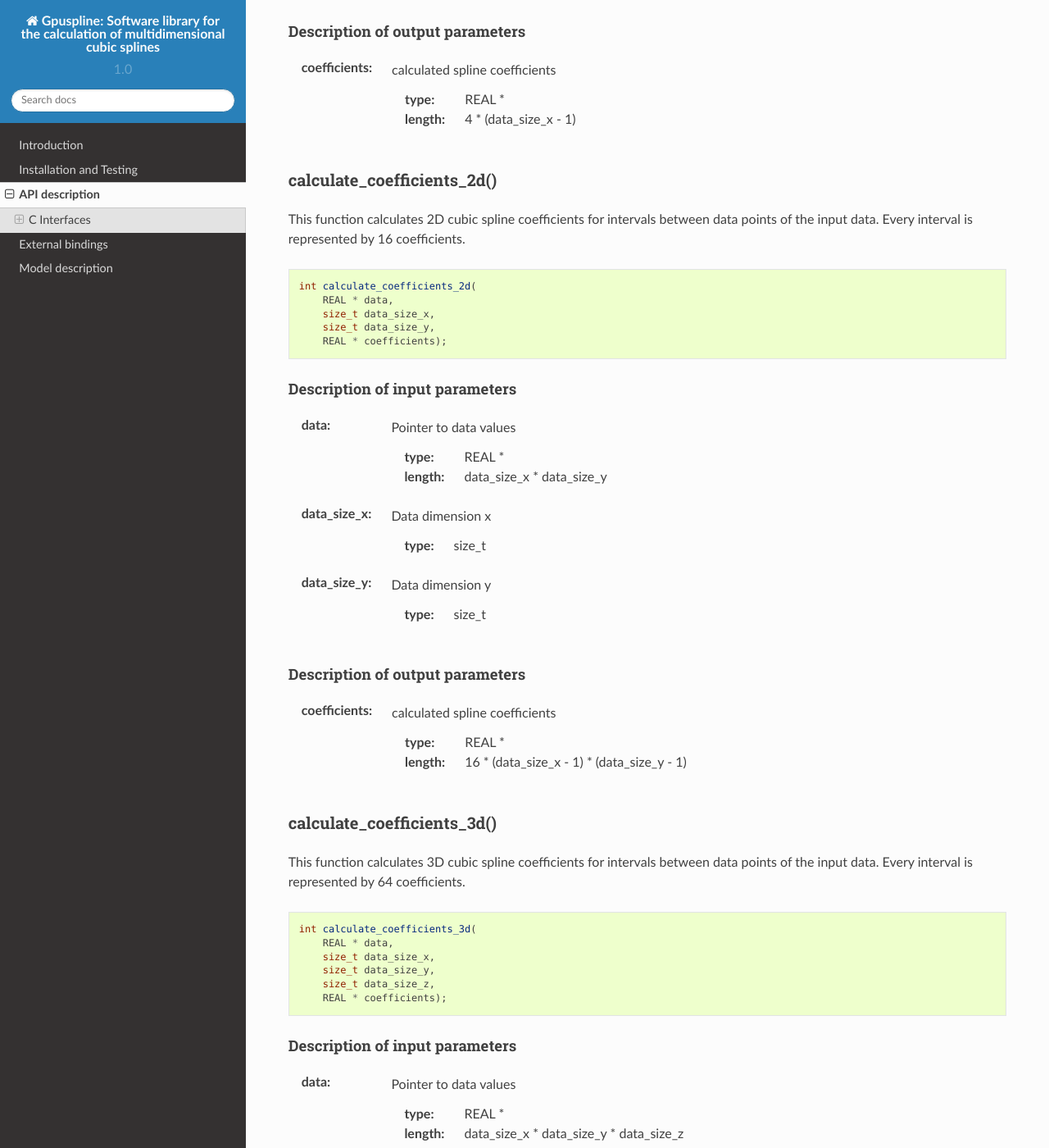
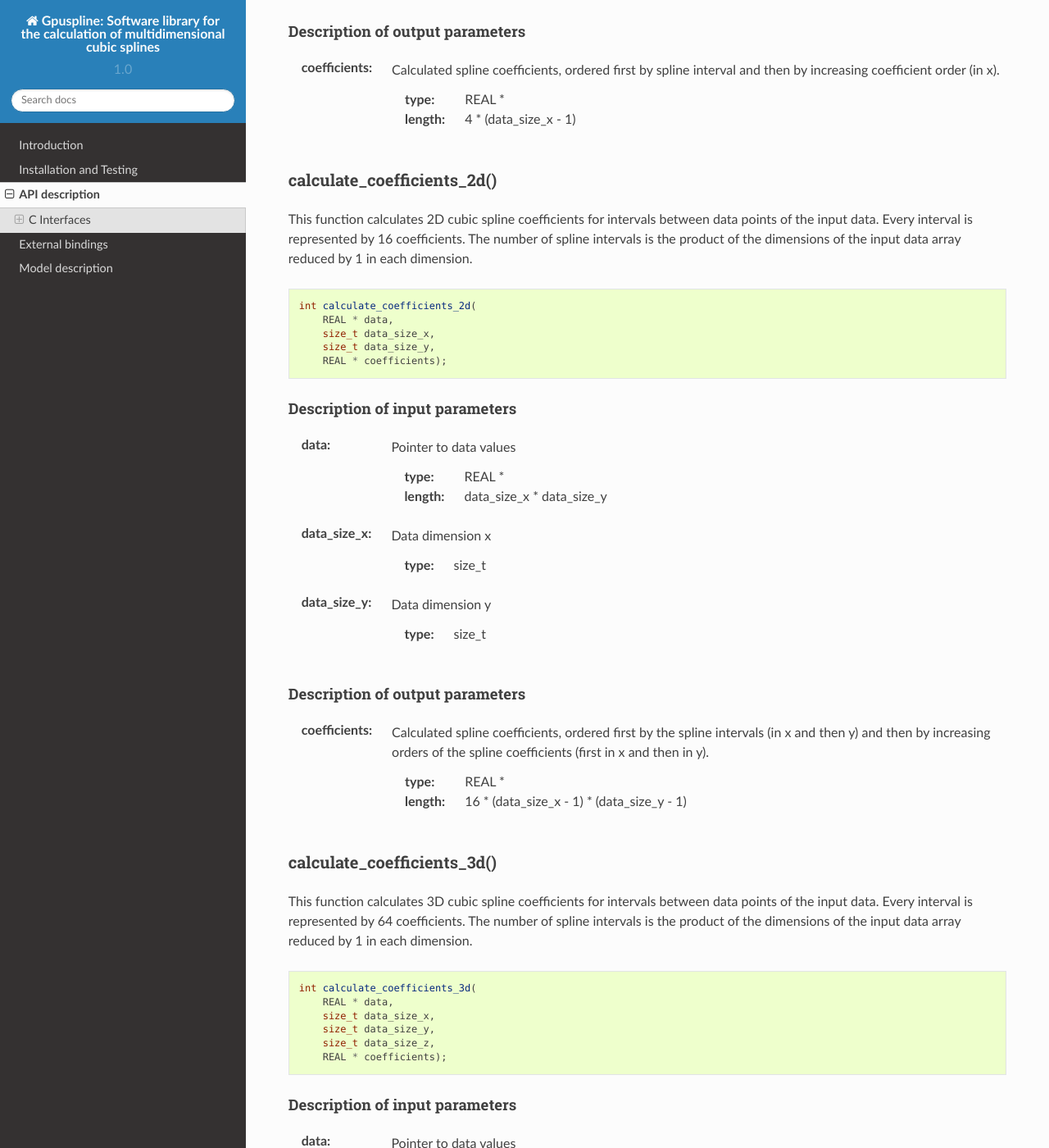
Before and after one commit to gpufit/Gpuspline, a Sphinx documentation site: the page built from docs/api.rst, in a window 1280 px wide and 1400 px high, scrolled down 813 px. Shown: the whole window at 82% size. Built offline with Sphinx 7.4.7 and the Read the Docs theme 2.0.0, drawn with Linux system fonts in a browser that asks for light colours; some of the changed text lies outside the part shown.

```diff
--- a/docs/api.rst
+++ b/docs/api.rst
@@ -18,7 +18,8 @@ calculate_coefficients_1d()
 +++++++++++++++++++++++++++
 
 This function calculates 1D cubic spline coefficients for intervals between data points of the
-input data. Every interval is represented by 4 coefficients.
+input data. Every interval is represented by 4 coefficients. The number of spline intervals is one less than the number of
+data points.
 
 .. code-block:: cpp
 
@@ -46,7 +47,7 @@ Description of input parameters
 Description of output parameters
 ................................
 
-:coefficients: calculated spline coefficients
+:coefficients: Calculated spline coefficients, ordered first by spline interval and then by increasing coefficient order (in x).
 
     :type: REAL *
     :length: 4 * (data_size_x - 1)
@@ -55,7 +56,8 @@ calculate_coefficients_2d()
 +++++++++++++++++++++++++++
 
 This function calculates 2D cubic spline coefficients for intervals between data points of the
-input data. Every interval is represented by 16 coefficients.
+input data. Every interval is represented by 16 coefficients. The number of spline intervals is the product of the dimensions
+of the input data array reduced by 1 in each dimension.
 
 .. code-block:: cpp
 
@@ -88,7 +90,7 @@ Description of input parameters
 Description of output parameters
 ................................
 
-:coefficients: calculated spline coefficients
+:coefficients: Calculated spline coefficients, ordered first by the spline intervals (in x and then y) and then by increasing orders of the spline coefficients (first in x and then in y).
 
     :type: REAL *
     :length: 16 * (data_size_x - 1) * (data_size_y - 1)
@@ -97,7 +99,8 @@ calculate_coefficients_3d()
 +++++++++++++++++++++++++++
 
 This function calculates 3D cubic spline coefficients for intervals between data points of the
-input data. Every interval is represented by 64 coefficients.
+input data. Every interval is represented by 64 coefficients. The number of spline intervals is the product of the dimensions
+of the input data array reduced by 1 in each dimension.
 
 .. code-block:: cpp
 
@@ -135,7 +138,7 @@ Description of input parameters
 Description of output parameters
 ................................
 
-:coefficients: calculated spline coefficients
+:coefficients: Calculated spline coefficients, ordered first by the spline intervals (in x,then y, then z) and then by increasing orders of the spline coefficients (first in x, then in y, then in z).
 
     :type: REAL *
     :length: 64 * (data_size_x - 1) * (data_size_y - 1) * (data_size_z - 1)
@@ -172,7 +175,7 @@ Description of input parameters
 
     :type: size_t
 
-:x_values: Pointer to independent variable values
+:x_values: Pointer to independent variable values, starting with 0 (1st spline interval, covering the distance between 1st and 2nd data point) and going to N-1 for N data points.
 
     :type: REAL *
     :length: new_size_x
@@ -182,7 +185,7 @@ Description of input parameters
 Description of output parameters
 ................................
 
-:interpolated_data: Pointer to output data values
+:interpolated_data: Pointer to output data values. Outside of the valid spline interval positions, the values returned will be constant (closest data values).
 
     :type: REAL *
     :length: new_size_x
@@ -230,12 +233,12 @@ Description of input parameters
 
     :type: size_t
 
-:x_values: Pointer to independent variable x values
+:x_values: Pointer to independent variable x values, starting with 0 (1st spline interval, covering the distance between 1st and 2nd data point) and going to N-1 for N data points in x.
 
     :type: REAL *
     :length: new_size_x
 
-:y_values: Pointer to independent variable y values
+:y_values: Pointer to independent variable y values, starting with 0 (1st spline interval, covering the distance between 1st and 2nd data point) and going to M-1 for M data points in y.
 
     :type: REAL *
     :length: new_size_y
@@ -245,7 +248,7 @@ Description of input parameters
 Description of output parameters
 ................................
 
-:interpolated_data: Pointer to output data values
+:interpolated_data: Pointer to output data values. Outside of the valid spline interval positions, the values returned will be constant (closest data values).
 
     :type: REAL *
     :length: new_size_x * new_size_y
@@ -304,17 +307,17 @@ Description of input parameters
 
     :type: size_t
 
-:x_values: Pointer to independent variable x values
+:x_values: Pointer to independent variable x values, starting with 0 (1st spline interval, covering the distance between 1st and 2nd data point) and going to N-1 for N data points in x.
 
     :type: REAL *
     :length: new_size_x
 
-:y_values: Pointer to independent variable y values
+:y_values: Pointer to independent variable y values, starting with 0 (1st spline interval, covering the distance between 1st and 2nd data point) and going to M-1 for M data points in y.
 
     :type: REAL *
     :length: new_size_y
 
-:z_values: Pointer to independent variable z values
+:z_values: Pointer to independent variable z values, starting with 0 (1st spline interval, covering the distance between 1st and 2nd data point) and going to K-1 for K data points in z.
 
     :type: REAL *
     :length: new_size_z
@@ -324,7 +327,7 @@ Description of input parameters
 Description of output parameters
 ................................
 
-:interpolated_data: Pointer to output data values
+:interpolated_data: Pointer to output data values. Outside of the valid spline interval positions, the values returned will be constant (closest data values).
 
     :type: REAL *
     :length: new_size_x * new_size_y * new_size_z
@@ -362,7 +365,7 @@ Description of input parameters
 
     :type: size_t
 
-:x_values: Pointer to independent variable values
+:x_values: Pointer to independent variable values, starting with 0 (1st spline interval, covering the distance between 1st and 2nd data point) and going to N-1 for N data points in x.
 
     :type: REAL *
     :length: values_size_x
@@ -372,7 +375,7 @@ Description of input parameters
 Description of output parameters
 ................................
 
-:spline_values: Pointer to output data values
+:spline_values: Pointer to output data values. Outside of the valid spline interval positions, the values returned will be constant (closest data values).
 
     :type: REAL *
     :length: values_size_x
@@ -421,12 +424,12 @@ Description of input parameters
 
     :type: size_t
 
-:x_values: Pointer to independent variable x values
+:x_values: Pointer to independent variable x values, starting with 0 (1st spline interval, covering the distance between 1st and 2nd data point) and going to N-1 for N data points in x.
 
     :type: REAL *
     :length: values_size_x
 
-:y_values: Pointer to independent variable y values
+:y_values: Pointer to independent variable y values, starting with 0 (1st spline interval, covering the distance between 1st and 2nd data point) and going to M-1 for M data points in y.
 
     :type: REAL *
     :length: values_size_y
@@ -436,7 +439,7 @@ Description of input parameters
 Description of output parameters
 ................................
 
-:spline_values: Pointer to output data values
+:spline_values: Pointer to output data values. Outside of the valid spline interval positions, the values returned will be constant (closest data values).
 
     :type: REAL *
     :length: values_size_x * values_size_y
@@ -496,17 +499,17 @@ Description of input parameters
 
     :type: size_t
 
-:x_values: Pointer to independent variable x values
+:x_values: Pointer to independent variable x values, starting with 0 (1st spline interval, covering the distance between 1st and 2nd data point) and going to N-1 for N data points in x.
 
     :type: REAL *
     :length: values_size_x
 
-:y_values: Pointer to independent variable y values
+:y_values: Pointer to independent variable y values, starting with 0 (1st spline interval, covering the distance between 1st and 2nd data point) and going to M-1 for M data points in y.
 
     :type: REAL *
     :length: values_size_y
 
-:z_values: Pointer to independent variable z values
+:z_values: Pointer to independent variable z values, starting with 0 (1st spline interval, covering the distance between 1st and 2nd data point) and going to K-1 for K data points in z.
 
     :type: REAL *
     :length: values_size_z
@@ -516,7 +519,7 @@ Description of input parameters
 Description of output parameters
 ................................
 
-:spline_values: Pointer to output data values
+:spline_values: Pointer to output data values. Outside of the valid spline interval positions, the values returned will be constant (closest data values).
 
     :type: REAL *
     :length: values_size_x * values_size_y * values_size_z
```
Also changed, not shown: docs/bindings.rst (+19 -12 lines), docs/installation.rst (+10 -11 lines), docs/introduction.rst (+7 -9 lines), docs/splines.rst (+18 -2 lines), 7 other files.
